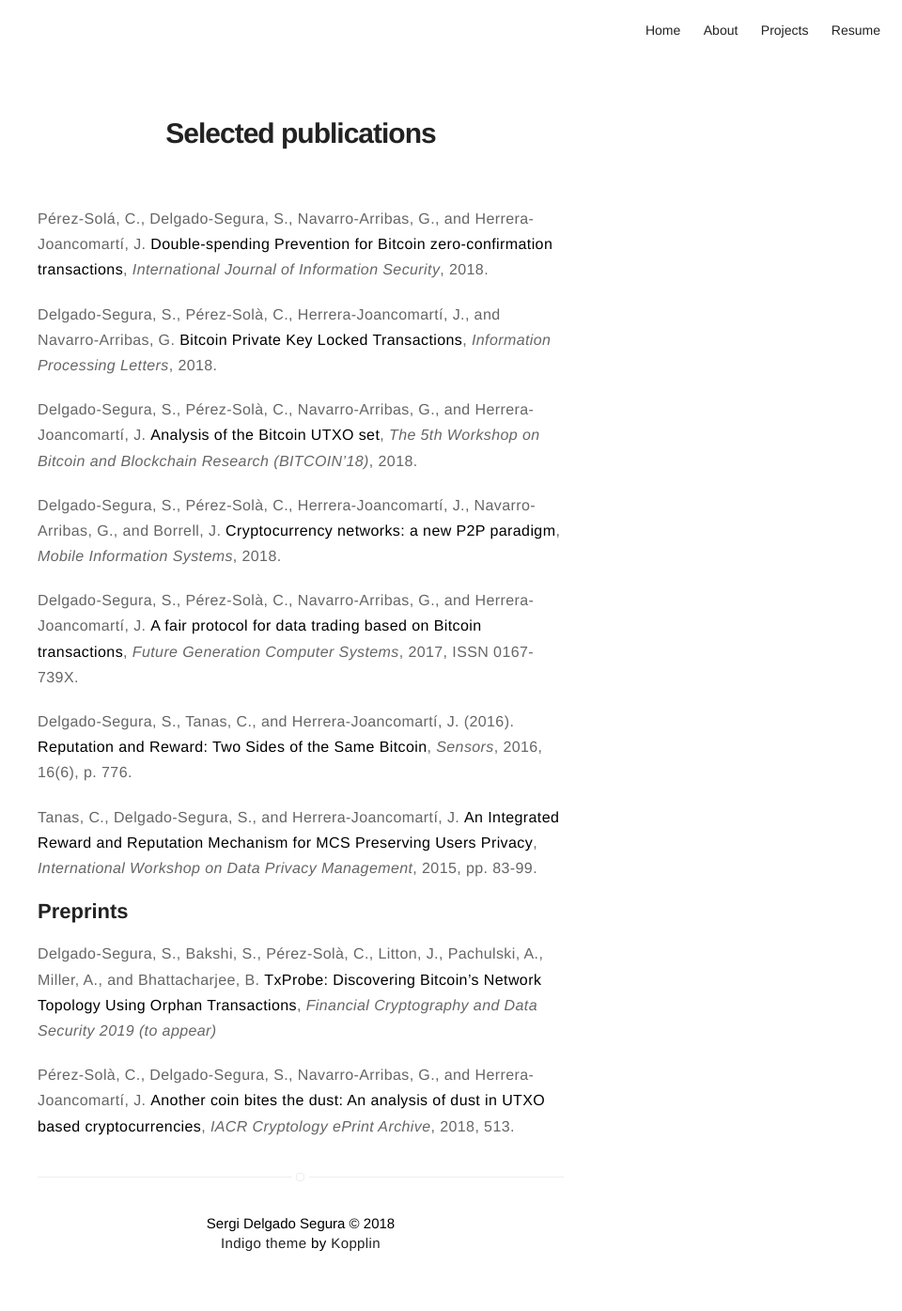
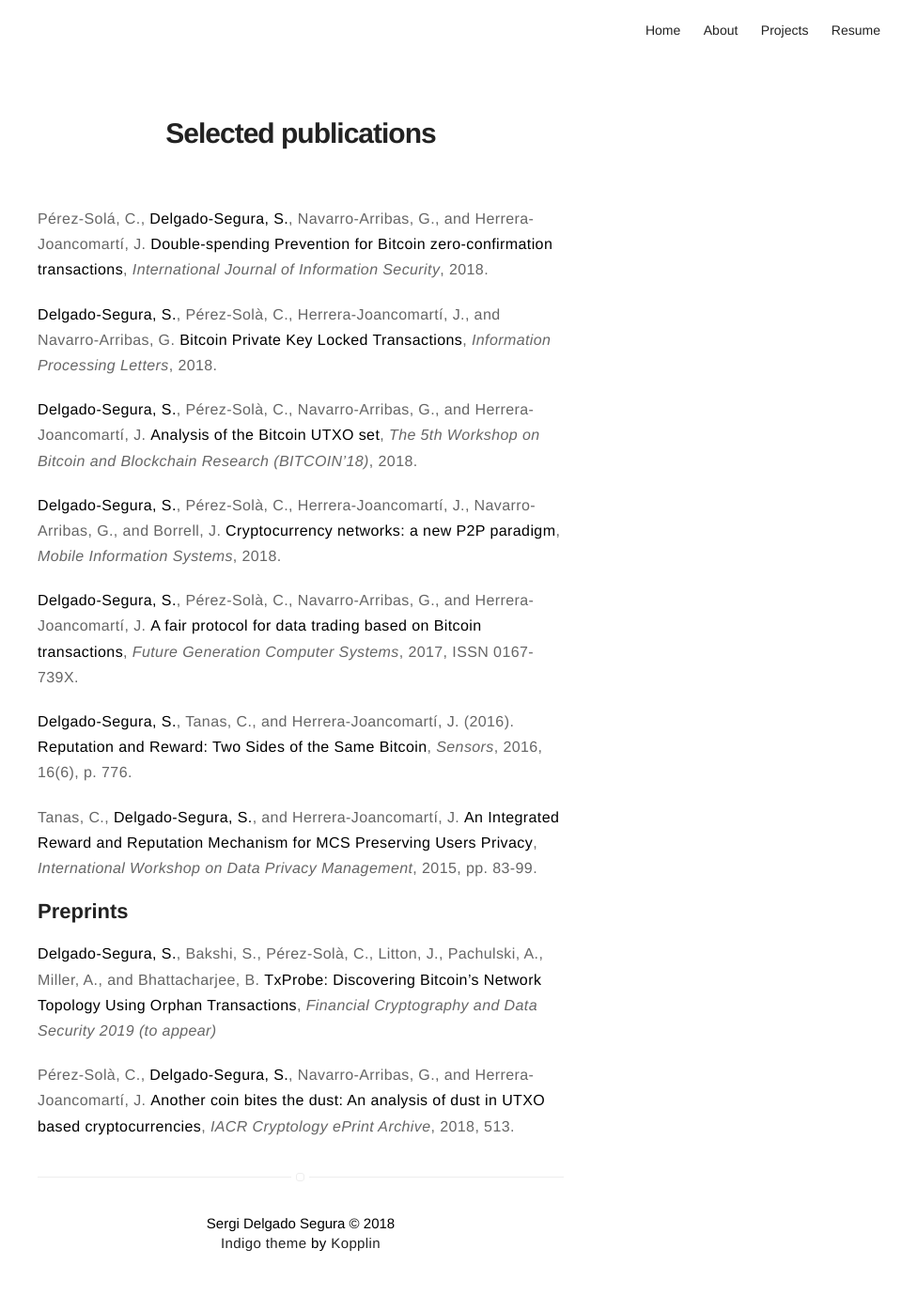
Before and after one commit to sr-gi/me, a Jekyll site: the page built from publications.md, in a window 1280 px wide. Shown: the whole page at 94% size, without its empty margins (320-1280 px from the left). Built offline with Jekyll 4.4.1, drawn with Linux system fonts in a browser that asks for light colours.

```diff
--- a/publications.md
+++ b/publications.md
@@ -5,22 +5,22 @@ layout: page
 
 # Selected publications
 
-Pérez-Solá, C., Delgado-Segura, S., Navarro-Arribas, G., and Herrera-Joancomartí, J. [**Double-spending Prevention for Bitcoin zero-confirmation transactions**](https://doi.org/10.1007/s10207-018-0422-4), *International Journal of Information Security*, 2018.
+Pérez-Solá, C., **Delgado-Segura, S.**, Navarro-Arribas, G., and Herrera-Joancomartí, J. [**Double-spending Prevention for Bitcoin zero-confirmation transactions**](https://doi.org/10.1007/s10207-018-0422-4), *International Journal of Information Security*, 2018.
 
-Delgado-Segura, S., Pérez-Solà, C., Herrera-Joancomartí, J., and Navarro-Arribas, G. [**Bitcoin Private Key Locked Transactions**](https://doi.org/10.1016/j.ipl.2018.08.004), *Information Processing Letters*, 2018.
+**Delgado-Segura, S.**, Pérez-Solà, C., Herrera-Joancomartí, J., and Navarro-Arribas, G. [**Bitcoin Private Key Locked Transactions**](https://doi.org/10.1016/j.ipl.2018.08.004), *Information Processing Letters*, 2018.
 
-Delgado-Segura, S., Pérez-Solà, C., Navarro-Arribas, G., and Herrera-Joancomartí, J. [**Analysis of the Bitcoin UTXO set**](http://fc18.ifca.ai/bitcoin/papers/bitcoin18-final6.pdf), *The 5th Workshop on Bitcoin and Blockchain Research (BITCOIN'18)*, 2018.
+**Delgado-Segura, S.**, Pérez-Solà, C., Navarro-Arribas, G., and Herrera-Joancomartí, J. [**Analysis of the Bitcoin UTXO set**](http://fc18.ifca.ai/bitcoin/papers/bitcoin18-final6.pdf), *The 5th Workshop on Bitcoin and Blockchain Research (BITCOIN'18)*, 2018.
 
-Delgado-Segura, S., Pérez-Solà, C., Herrera-Joancomartí, J., Navarro-Arribas, G., and Borrell, J. [**Cryptocurrency networks: a new P2P paradigm**](https://doi.org/10.1155/2018/2159082), *Mobile Information Systems*, 2018.
+**Delgado-Segura, S.**, Pérez-Solà, C., Herrera-Joancomartí, J., Navarro-Arribas, G., and Borrell, J. [**Cryptocurrency networks: a new P2P paradigm**](https://doi.org/10.1155/2018/2159082), *Mobile Information Systems*, 2018.
 
-Delgado-Segura, S., Pérez-Solà, C., Navarro-Arribas, G., and Herrera-Joancomartí, J. [**A fair protocol for data trading based on Bitcoin transactions**](http://dx.doi.org/10.1016/j.future.2017.08.021), *Future Generation Computer Systems*, 2017, ISSN 0167-739X.
+**Delgado-Segura, S.**, Pérez-Solà, C., Navarro-Arribas, G., and Herrera-Joancomartí, J. [**A fair protocol for data trading based on Bitcoin transactions**](http://dx.doi.org/10.1016/j.future.2017.08.021), *Future Generation Computer Systems*, 2017, ISSN 0167-739X.
 
-Delgado-Segura, S., Tanas, C., and Herrera-Joancomartí, J. (2016). [**Reputation and Reward: Two Sides of the Same Bitcoin**](http://dx.doi.org/10.3390/s16060776), *Sensors*, 2016, 16(6), p. 776.
+**Delgado-Segura, S.**, Tanas, C., and Herrera-Joancomartí, J. (2016). [**Reputation and Reward: Two Sides of the Same Bitcoin**](http://dx.doi.org/10.3390/s16060776), *Sensors*, 2016, 16(6), p. 776.
 
-Tanas, C., Delgado-Segura, S., and Herrera-Joancomartí, J. [**An Integrated Reward and Reputation Mechanism for MCS Preserving Users Privacy**](https://link.springer.com/chapter/10.1007/978-3-319-29883-2_6/fulltext.html), *International Workshop on Data Privacy Management*, 2015, pp. 83-99.
+Tanas, C., **Delgado-Segura, S.**, and Herrera-Joancomartí, J. [**An Integrated Reward and Reputation Mechanism for MCS Preserving Users Privacy**](https://link.springer.com/chapter/10.1007/978-3-319-29883-2_6/fulltext.html), *International Workshop on Data Privacy Management*, 2015, pp. 83-99.
 
 ## Preprints
 
-Delgado-Segura, S., Bakshi, S., Pérez-Solà, C., Litton, J., Pachulski, A., Miller, A., and Bhattacharjee, B. [**TxProbe: Discovering Bitcoin's Network Topology Using Orphan Transactions**](https://arxiv.org/pdf/1812.00942.pdf), *Financial Cryptography and Data Security 2019 (to appear)*
+**Delgado-Segura, S.**, Bakshi, S., Pérez-Solà, C., Litton, J., Pachulski, A., Miller, A., and Bhattacharjee, B. [**TxProbe: Discovering Bitcoin's Network Topology Using Orphan Transactions**](https://arxiv.org/pdf/1812.00942.pdf), *Financial Cryptography and Data Security 2019 (to appear)*
 
-Pérez-Solà, C., Delgado-Segura, S., Navarro-Arribas, G., and Herrera-Joancomartí, J. [**Another coin bites the dust: An analysis of dust in UTXO based cryptocurrencies**](https://eprint.iacr.org/2018/513.pdf), *IACR Cryptology ePrint Archive*, 2018, 513.
+Pérez-Solà, C., **Delgado-Segura, S.**, Navarro-Arribas, G., and Herrera-Joancomartí, J. [**Another coin bites the dust: An analysis of dust in UTXO based cryptocurrencies**](https://eprint.iacr.org/2018/513.pdf), *IACR Cryptology ePrint Archive*, 2018, 513.
```
